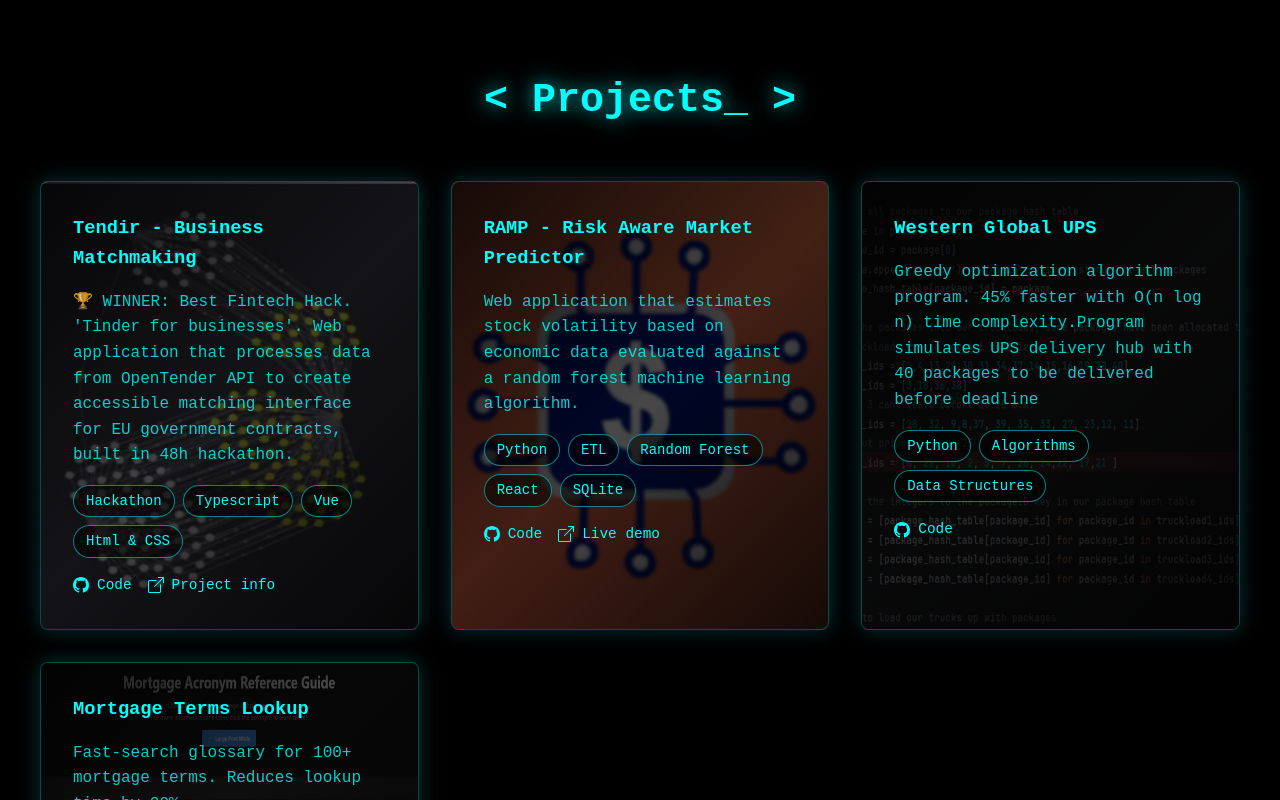
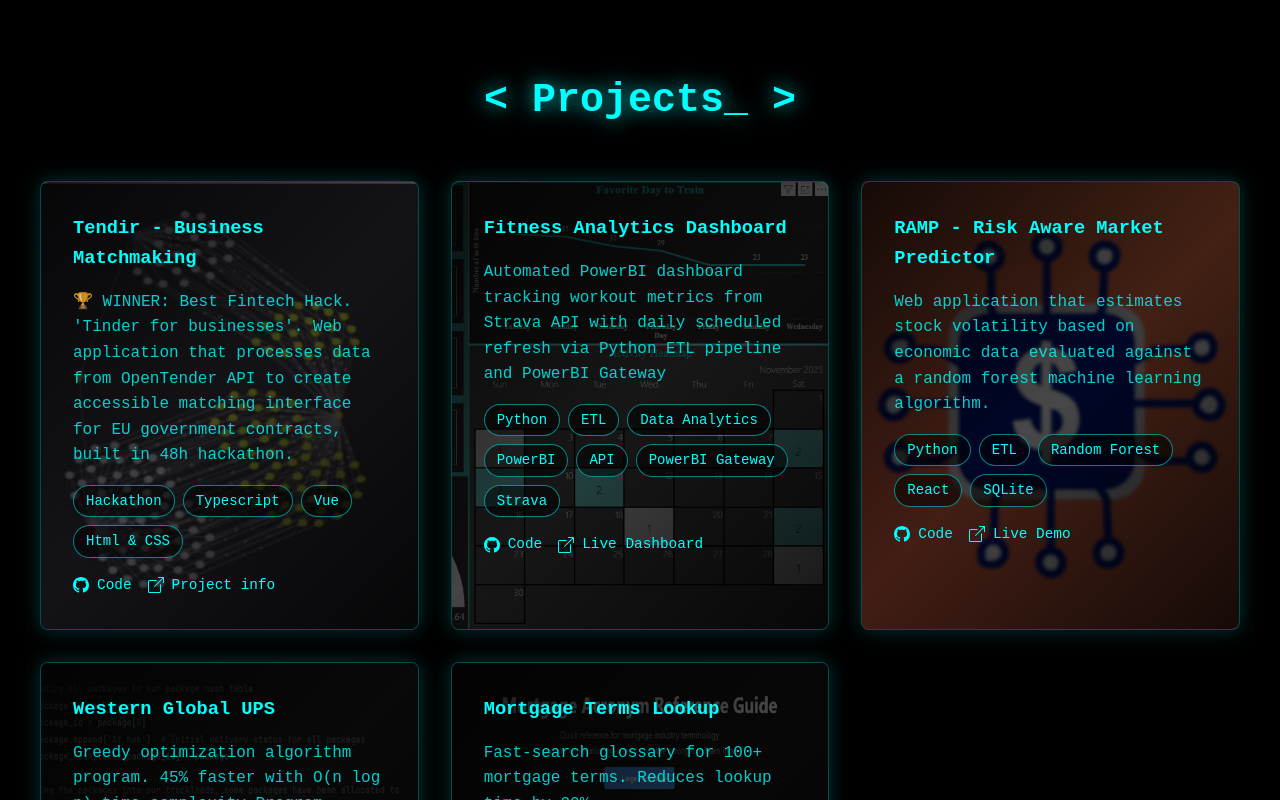
Before and after one commit to Malic33100/Malic33100.github.io, a plain HTML site: page index.html in a window 1280 px wide. Shown: the part 2000-2800 px from the top of the page. Drawn offline with Linux system fonts and the light colour scheme.

Commit message:
Added fitness dashboard along with Live link

```diff
--- a/index.html
+++ b/index.html
@@ -884,6 +884,22 @@
     },
     {
 
+        title: "Fitness Analytics Dashboard",
+
+        description: "Automated PowerBI dashboard tracking workout metrics from Strava API with daily scheduled refresh via Python ETL pipeline and PowerBI Gateway",
+
+        image: "img/fitness-dashboard.png",
+
+        tags: ["Python", "ETL", "Data Analytics","PowerBI","API", "PowerBI Gateway", "Strava"],
+
+        github: "https://github.com/Malic33100/Fitness-Dashboard",
+
+        live: "https://app.powerbi.com/reportEmbed?reportId=b743bdc7-13fc-4e88-b021-da5e6a63bab9&autoAuth=true&ctid=eeaf6e6c-15d9-425a-8ac8-260fd4499406&actionBarEnabled=true",
+        liveText: "Live Dashboard"
+
+    },
+    {
+
         title: "RAMP - Risk Aware Market Predictor",
 
         description: "Web application that estimates stock volatility based on economic data evaluated against a random forest machine learning algorithm.",
@@ -895,7 +911,7 @@
         github: "https://github.com/Malic33100/RAMP",
 
         live: "https://ramp.malikmertus.com/",
-        liveText: "Live demo"
+        liveText: "Live Demo"
 
     },
 
```
Also changed, not shown: img/fitness-dashboard.png (added).
